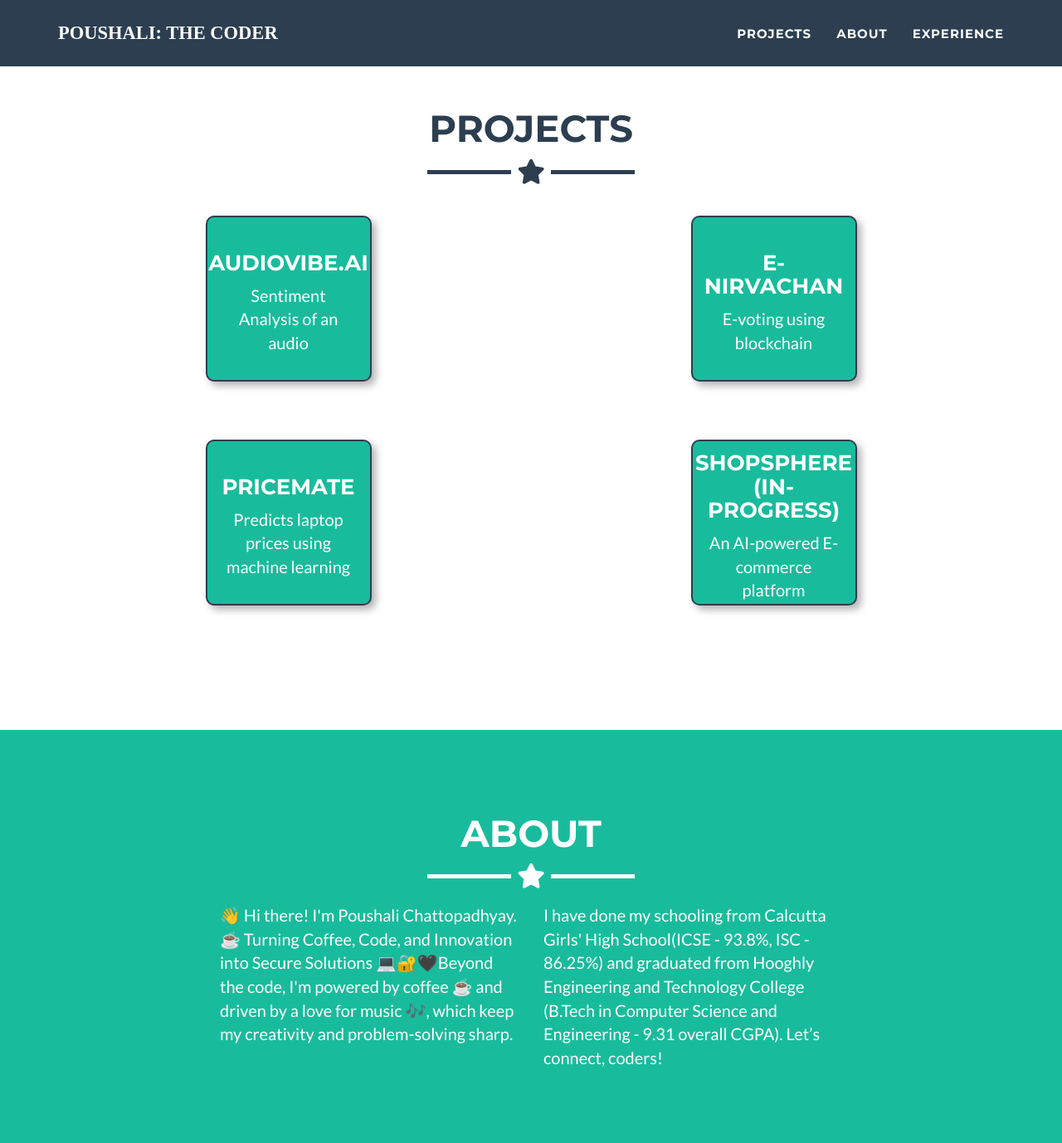
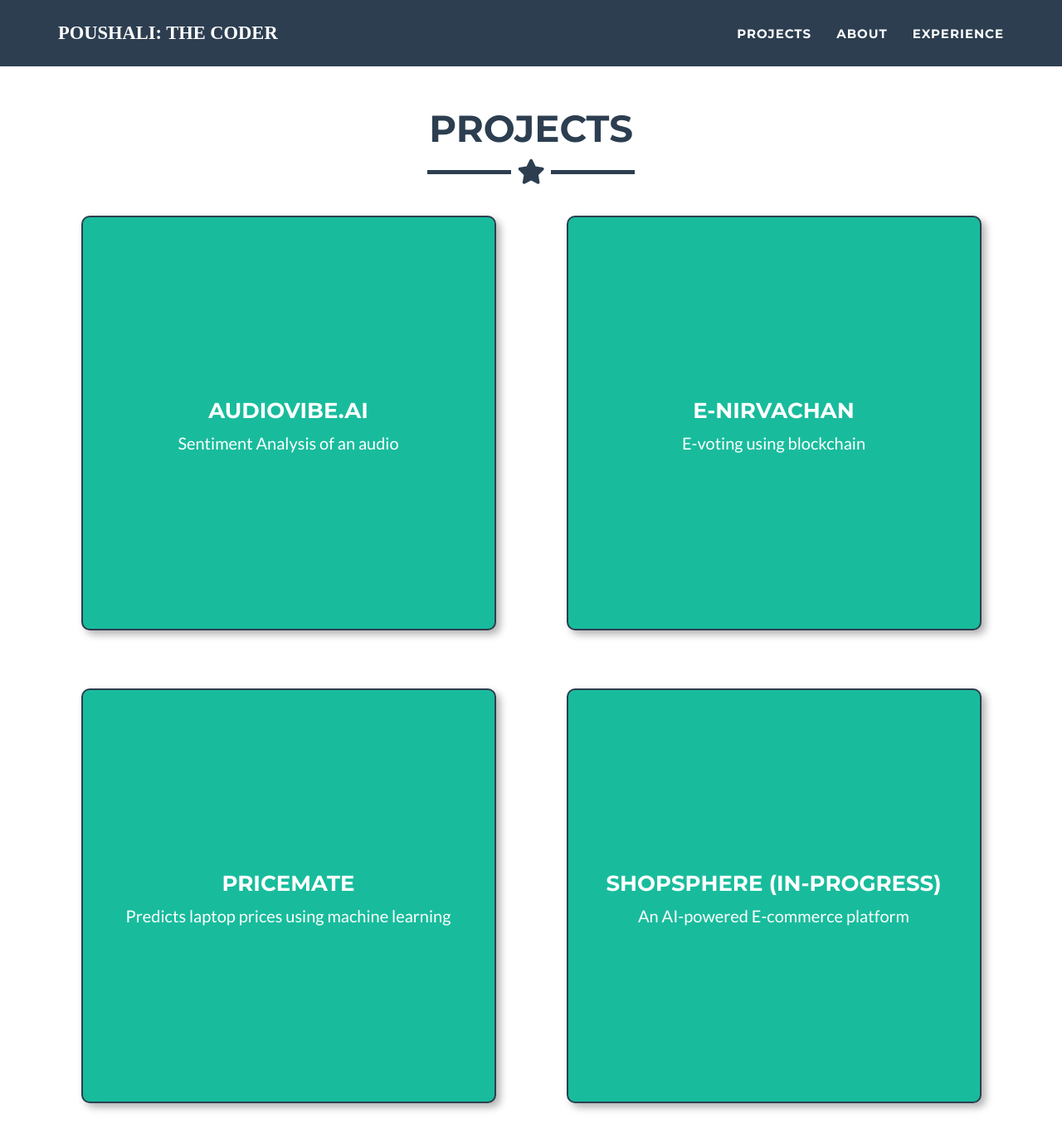
Before and after one commit to poushalic34/poushalic34.github.io, a Jekyll site: the page built from index.html, in a window 1280 px wide and 1400 px high, scrolled down 1150 px. Shown: the top 1378 px of the window at 83% size. Built offline with Jekyll 4.4.1, drawn with Linux system fonts in a browser that asks for light colours.

Commit message:
Update portfolio_grid.html

```diff
--- a/_includes/portfolio_grid.html
+++ b/_includes/portfolio_grid.html
@@ -87,8 +87,8 @@
   background: #18bc9c;
   color: #fff;
   padding: 20px;
-  width: 200px;  /* Fixed width */
-  height: 200px; /* Fixed height to make it square */
+  width: 500px;  /* Fixed width */
+  height: 500px; /* Fixed height to make it square */
   margin: 20px auto; /* Centering the boxes */
   text-align: center;
   display: flex;
```
